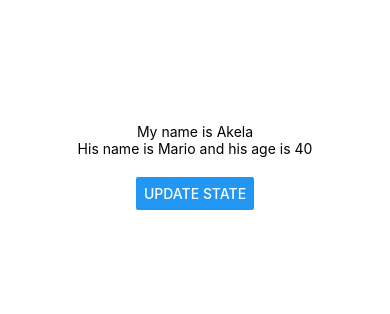
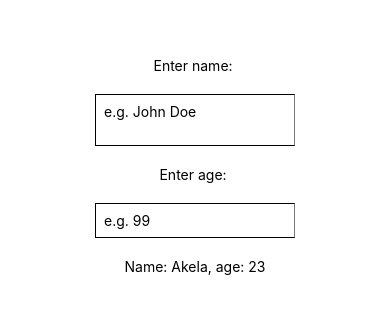
Before and after one commit to Kunerkhan/React-native-tutorial, a React Native app: screen / in a window 390 px wide. Shown: the part 256-570 px from the top of the page. Built offline with nearby package versions, Linux system fonts and the light colour scheme.

Commit message:
Using text input component

```diff
--- a/App.js
+++ b/App.js
@@ -1,28 +1,31 @@
-import { StatusBar } from 'expo-status-bar';
-import { StyleSheet, Text, View, Button } from 'react-native';
 import { useState } from 'react';
+import { StyleSheet, Text, View, TextInput } from 'react-native';
 
 export default function App() {
   const [name, setName] = useState("Akela");
-  const [person, setPerson] = useState({ name: "Mario", age: 40 });
-
-  const clickHandler = () => {
-    setName("Kunerkhan");
-    setPerson({ name: "Logan", age: 45 });
-  };
+  const [age, setAge] = useState("23");
 
   return (
     <View style={styles.container}>
+        <Text>Enter name: </Text>
+        <TextInput
+          multiline
+          style={styles.input}
+          placeholder="e.g. John Doe"
+          onChangeText={(val) => setName(val)}
+          />
+
+        <Text>Enter age: </Text>
+        <TextInput
+          keyboardType='numeric'
+          style={styles.input}
+          placeholder="e.g. 99"
+          onChangeText={(val) => setAge(val)}
+          />
+
         <Text>
-          My name is {name}
+          Name: {name}, age: {age}
         </Text>
-        <Text>
-          His name is {person.name} and his age is {person.age}
-        </Text>
-
-        <View style={styles.buttonContainer}>
-          <Button title='Update state' onPress={clickHandler} />
-        </View>
     </View>
   );
 }
@@ -34,7 +37,11 @@
     alignItems: 'center',
     justifyContent: 'center',
   },
-  buttonContainer: {
-    marginTop: 20
-  },
+  input: {
+    borderWidth: 1,
+    borderRightColor: "#777",
+    padding: 8,
+    margin: 20,
+    width: 200,
+  }
 });
```
